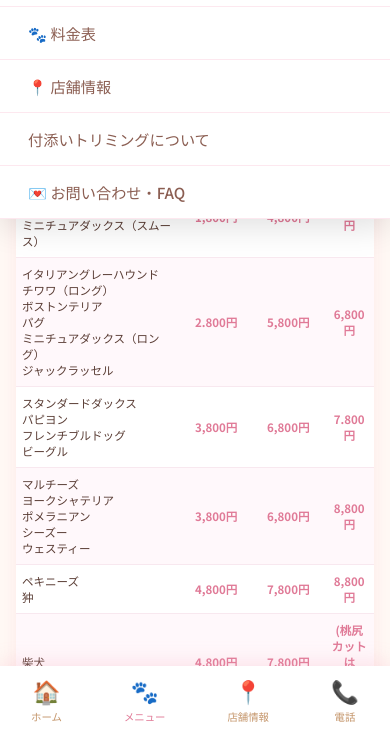
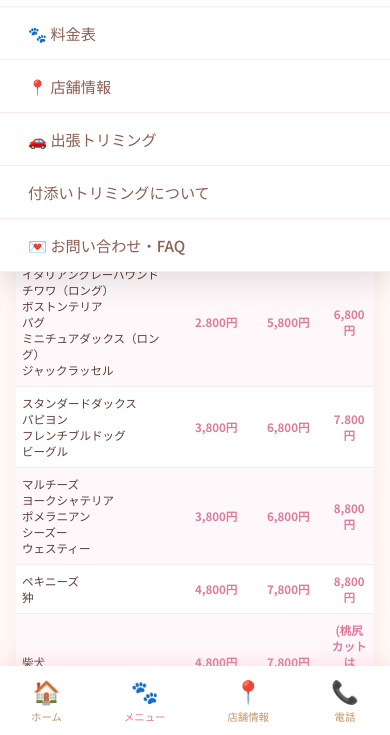
Before and after one commit to REX-Hikamaru/Jack-Rico, a plain HTML site: page menu.html in a window 390 px wide. Both pictures are taken after a click on the button "ナビゲーションメニューを開く". Shown: the part 108-843 px from the top of the page. Drawn offline with Linux system fonts and the light colour scheme; a web font is replaced by a local one.

Commit message:
Update menu.html

```diff
--- a/menu.html
+++ b/menu.html
@@ -20,6 +20,7 @@
       <li><a href="index.html" class="nav-link">ホーム</a></li>
       <li><a href="menu.html" class="nav-link active">料金表</a></li>
       <li><a href="info.html" class="nav-link">店舗情報</a></li>
+      <li><a href="travel.html" class="nav-link">出張トリミング</a></li>
       <li><a href="trimming.html" class="nav-link">付添いトリミングについて</a></li>
        <li><a href="option.html" class="nav-link">お問い合わせ・FAQ</a></li>
     </ul>
@@ -34,6 +35,7 @@
       <li><a href="index.html" class="mobile-link">🏠 ホーム</a></li>
       <li><a href="menu.html" class="mobile-link">🐾 料金表</a></li>
       <li><a href="info.html" class="mobile-link">📍 店舗情報</a></li>
+      <li><a href="travel.html" class="mobile-link">🚗 出張トリミング</a></li>
       <li><a href="trimming.html" class="mobile-link">付添いトリミングについて</a></li>
       <li><a href="option.html" class="mobile-link">💌 お問い合わせ・FAQ</a></li>
     </ul>
```
